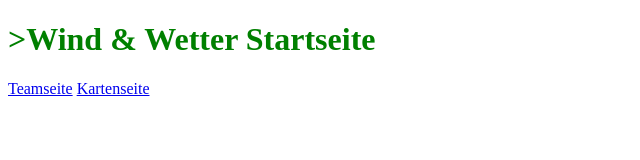
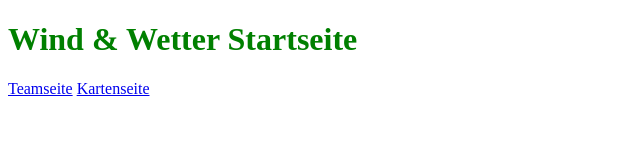
Before and after one commit to windundwetter/windundwetter.github.io, a plain HTML site: page index.html in a window 1280 px wide. Shown: the whole page, without its empty margins (0-640 px from the left). Drawn offline with Linux system fonts and the light colour scheme.

Commit message:
fix typo

```diff
--- a/index.html
+++ b/index.html
@@ -7,7 +7,7 @@
     <link rel="stylesheet" href="styles.css">
 </head>
 <body>
-    <h1>>Wind & Wetter Startseite</h1>
+    <h1>Wind & Wetter Startseite</h1>
     <a href="./team/index.html">Teamseite</a>
     <a href="./karte/index.html">Kartenseite</a>
 </body>
```
